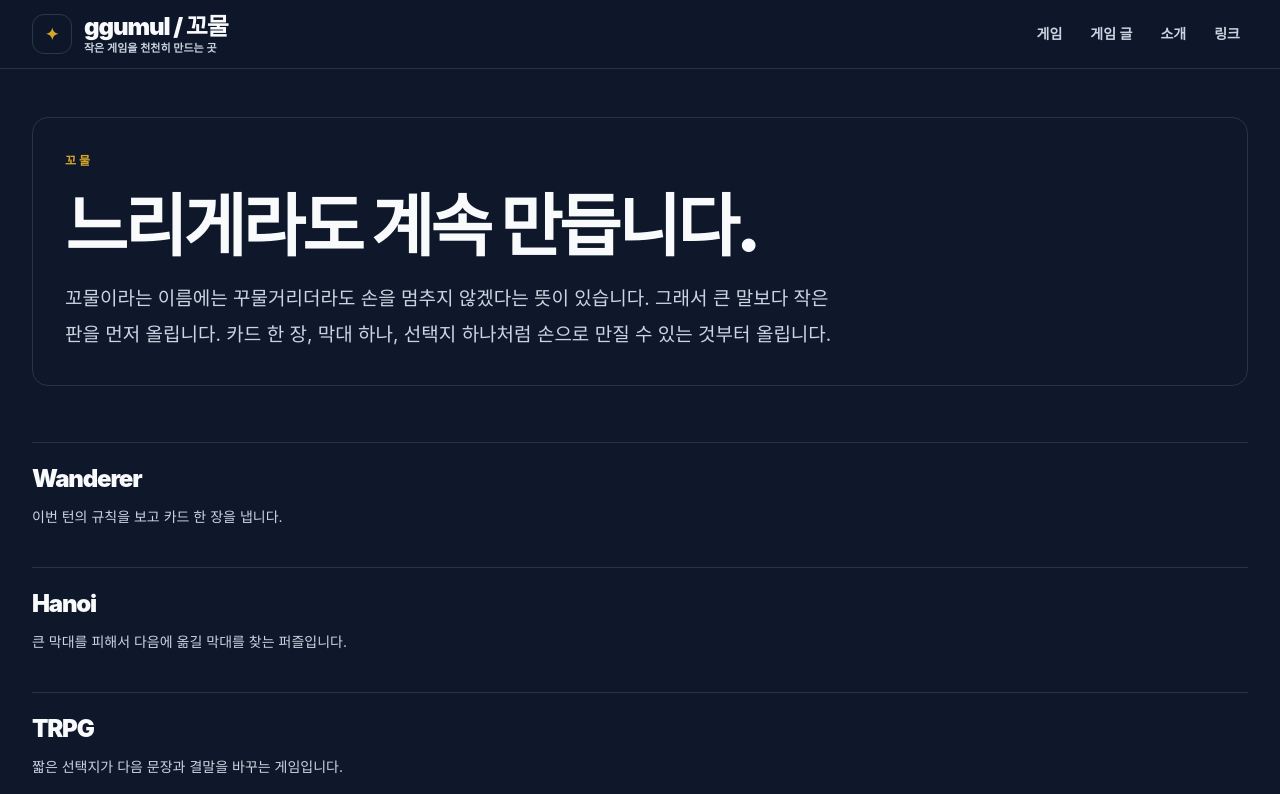
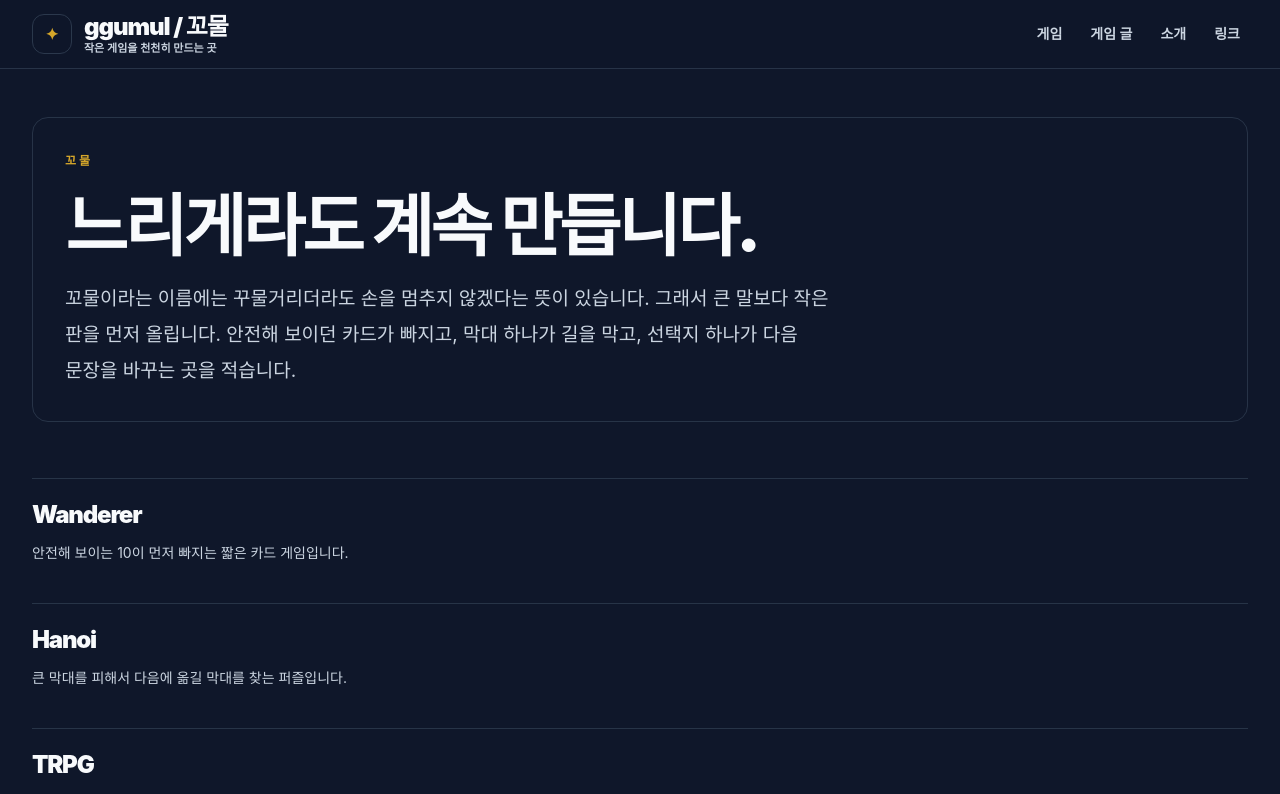
Before and after one commit to ggumul/ggumul-blog, a Next.js app: page /about in a window 1280 px wide. Shown: the top 794 px of the page. Built offline with nearby package versions, Linux system fonts and the light colour scheme.

Commit message:
fix: tighten about page public copy

```diff
--- a/app/about/page.tsx
+++ b/app/about/page.tsx
@@ -10,7 +10,7 @@ export const metadata = createMetadata({
 const games = [
   {
     title: 'Wanderer',
-    text: '이번 턴의 규칙을 보고 카드 한 장을 냅니다.',
+    text: '안전해 보이는 10이 먼저 빠지는 짧은 카드 게임입니다.',
     href: '/projects/wanderer',
   },
   {
@@ -35,7 +35,7 @@ export default function AboutPage() {
             느리게라도 계속 만듭니다.
           </h1>
           <p className="max-w-3xl text-[16px] leading-8 text-subtext md:text-[19px] md:leading-9">
-            꼬물이라는 이름에는 꾸물거리더라도 손을 멈추지 않겠다는 뜻이 있습니다. 그래서 큰 말보다 작은 판을 먼저 올립니다. 카드 한 장, 막대 하나, 선택지 하나처럼 손으로 만질 수 있는 것부터 올립니다.
+            꼬물이라는 이름에는 꾸물거리더라도 손을 멈추지 않겠다는 뜻이 있습니다. 그래서 큰 말보다 작은 판을 먼저 올립니다. 안전해 보이던 카드가 빠지고, 막대 하나가 길을 막고, 선택지 하나가 다음 문장을 바꾸는 곳을 적습니다.
           </p>
         </div>
       </section>
```
Also changed, not shown: 1 other file (tests, documents, lock files or other folders).
